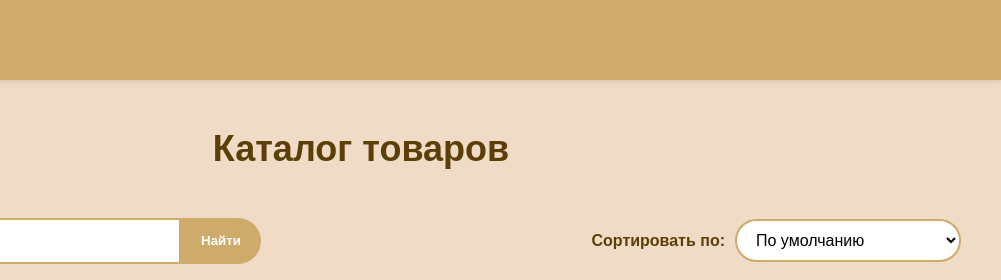
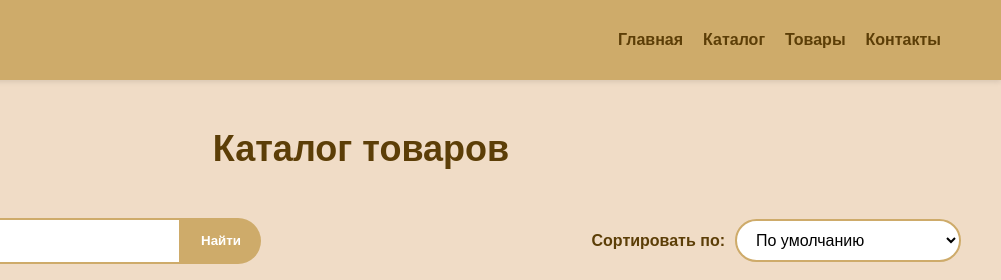
Before and after one commit to VladislavaVas/zoo-shop-website, a plain HTML site: page catalog.html in a window 1280 px wide. Shown: the top 280 px of the page, 279-1280 px from the left. Drawn offline with Linux system fonts and the light colour scheme; a script that the page names is missing.

Commit message:
Update catalog.html

```diff
--- a/catalog.html
+++ b/catalog.html
@@ -14,7 +14,14 @@
                 <img src="https://i.pinimg.com/736x/92/84/97/928497de10e57b1fa2571aa263f4c889.jpg" alt="Зоомагазин Logo" class="logo-img">
                 <span>Зоомагазин</span>
             </div>
-
+            <nav>
+                <ul>
+                    <li><a href="index.html">Главная</a></li>
+                    <li><a href="catalog.html" class="active">Каталог</a></li>
+                    <li><a href="product.html">Товары</a></li>
+                    <li><a href="contacts.html">Контакты</a></li>
+                </ul>
+            </nav>
         </div>
     </header>
 
```
